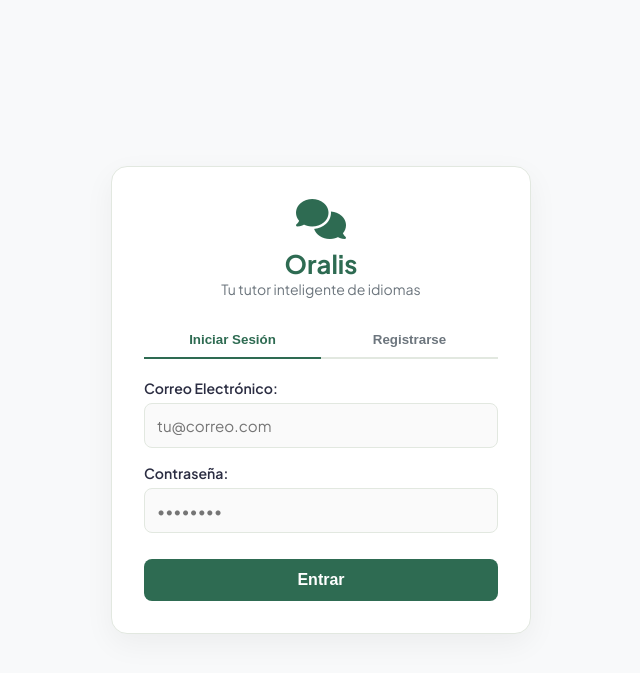
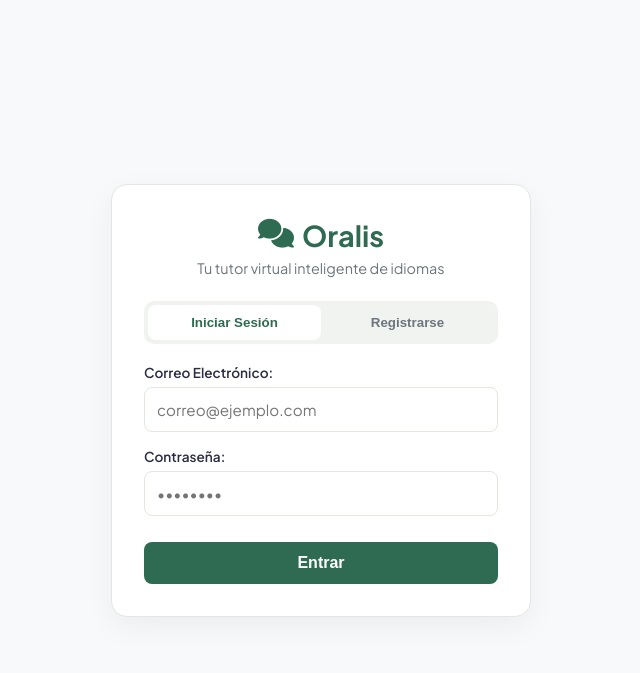
Before and after one commit to pathercab-cmyk/Oralis, a Flask app: page /login in a window 1280 px wide. Shown: the top 673 px of the page, without its empty margins (319-959 px from the left). Run offline with Flask 3, Linux system fonts and the light colour scheme.

Commit message:
Update login.html

```diff
--- a/templates/login.html
+++ b/templates/login.html
@@ -3,7 +3,7 @@
 <head>
     <meta charset="UTF-8">
     <meta name="viewport" content="width=device-width, initial-scale=1.0">
-    <title>Oralis - Acceso</title>
+    <title>Oralis - Iniciar Sesión / Registro</title>
     <link href="https://fonts.googleapis.com/css2?family=Plus+Jakarta+Sans:wght@400;500;600;700&display=swap" rel="stylesheet">
     <link rel="stylesheet" href="https://cdnjs.cloudflare.com/ajax/libs/font-awesome/6.4.0/css/all.min.css">
     <style>
@@ -16,123 +16,118 @@
         }
 
         * { box-sizing: border-box; margin: 0; padding: 0; }
-        body { font-family: 'Plus Jakarta Sans', sans-serif; background: var(--bg-main); color: var(--text-dark); display: flex; align-items: center; justify-content: center; min-height: 100vh; padding: 20px; }
+        body { font-family: 'Plus Jakarta Sans', sans-serif; background-color: var(--bg-main); color: var(--text-dark); display: flex; align-items: center; justify-content: center; min-height: 100vh; padding: 20px; }
 
-        .auth-card { background: var(--card-bg); width: 100%; max-width: 420px; padding: 32px; border-radius: 16px; border: 1px solid var(--border-color); box-shadow: 0 10px 30px rgba(0,0,0,0.05); }
+        .auth-container { background: var(--card-bg); width: 100%; max-width: 420px; padding: 32px; border-radius: 16px; border: 1px solid var(--border-color); box-shadow: 0 10px 30px rgba(0,0,0,0.05); }
         .auth-header { text-align: center; margin-bottom: 24px; }
-        .auth-header i { font-size: 2.5rem; color: var(--primary-color); margin-bottom: 8px; }
-        .auth-header h2 { font-size: 1.6rem; color: var(--primary-color); }
+        .auth-header h1 { color: var(--primary-color); font-size: 1.8rem; display: flex; align-items: center; justify-content: center; gap: 8px; }
+        .auth-header p { font-size: 0.9rem; color: #6C757D; margin-top: 6px; }
 
-        .auth-tabs { display: flex; margin-bottom: 20px; border-bottom: 2px solid var(--border-color); }
-        .auth-tab-btn { flex: 1; padding: 10px; background: none; border: none; font-weight: 600; cursor: pointer; color: #6C757D; border-bottom: 2px solid transparent; margin-bottom: -2px; }
-        .auth-tab-btn.active { color: var(--primary-color); border-bottom-color: var(--primary-color); }
+        .auth-tabs { display: flex; background: #F1F3F0; padding: 4px; border-radius: 10px; margin-bottom: 20px; }
+        .auth-tab-btn { flex: 1; border: none; padding: 10px; border-radius: 8px; font-weight: 600; cursor: pointer; background: transparent; color: #6C757D; transition: all 0.2s; }
+        .auth-tab-btn.active { background: var(--card-bg); color: var(--primary-color); shadow: 0 2px 5px rgba(0,0,0,0.05); }
 
         .form-group { margin-bottom: 16px; display: flex; flex-direction: column; gap: 6px; }
-        .form-group label { font-size: 0.88rem; font-weight: 600; }
-        .form-group input { padding: 12px; border: 1px solid var(--border-color); border-radius: 8px; font-size: 0.95rem; font-family: inherit; background: #FAFAFA; }
-        .form-group input:focus { outline: none; border-color: var(--primary-color); background: #FFF; }
+        .form-group label { font-size: 0.85rem; font-weight: 600; }
+        .form-group input { padding: 12px; border: 1px solid var(--border-color); border-radius: 8px; font-size: 0.95rem; font-family: inherit; }
+        .form-group input:focus { outline: none; border-color: var(--primary-color); }
 
-        .btn-submit { width: 100%; padding: 12px; background: var(--primary-color); color: #FFF; border: none; border-radius: 8px; font-weight: 600; font-size: 1rem; cursor: pointer; transition: background 0.2s; margin-top: 10px; }
-        .btn-submit:hover { background: #235440; }
+        .btn-submit { background: var(--primary-color); color: white; border: none; width: 100%; padding: 12px; border-radius: 8px; font-weight: 700; font-size: 1rem; cursor: pointer; transition: opacity 0.2s; margin-top: 10px; }
+        .btn-submit:hover { opacity: 0.9; }
 
-        .error-msg { background: #F8D7DA; color: #721C24; padding: 10px; border-radius: 8px; font-size: 0.85rem; margin-bottom: 16px; display: none; }
+        .alert-message { padding: 10px; border-radius: 8px; font-size: 0.85rem; margin-bottom: 16px; text-align: center; display: none; }
+        .alert-error { background: #F8D7DA; color: #721C24; border: 1px solid #F5C6CB; }
+        .alert-success { background: #D4EDDA; color: #155724; border: 1px solid #C3E6CB; }
         .hidden { display: none !important; }
     </style>
 </head>
 <body>
 
-    <div class="auth-card">
+    <div class="auth-container">
         <div class="auth-header">
-            <i class="fa-solid fa-comments"></i>
-            <h2>Oralis</h2>
-            <p style="font-size: 0.88rem; color: #6C757D;">Tu tutor inteligente de idiomas</p>
+            <h1><i class="fa-solid fa-comments"></i> Oralis</h1>
+            <p>Tu tutor virtual inteligente de idiomas</p>
         </div>
 
         <div class="auth-tabs">
-            <button class="auth-tab-btn active" onclick="cambiarTabAuth('login')">Iniciar Sesión</button>
-            <button class="auth-tab-btn" onclick="cambiarTabAuth('register')">Registrarse</button>
+            <button class="auth-tab-btn active" onclick="setMode('login')">Iniciar Sesión</button>
+            <button class="auth-tab-btn" onclick="setMode('register')">Registrarse</button>
         </div>
 
-        <div id="error-alert" class="error-msg"></div>
+        <div id="alert-box" class="alert-message"></div>
 
-        <!-- FORMULARIO DE INICIO DE SESIÓN -->
-        <form id="form-login" onsubmit="procesarAuth(event, 'login')">
+        <form id="auth-form" onsubmit="procesarAuth(event)">
+            <div id="field-nombre" class="form-group hidden">
+                <label for="input-nombre">Nombre Completo:</label>
+                <input type="text" id="input-nombre" placeholder="Ej: María García">
+            </div>
+
             <div class="form-group">
-                <label for="login-email">Correo Electrónico:</label>
-                <input type="email" id="login-email" required placeholder="tu@correo.com">
+                <label for="input-email">Correo Electrónico:</label>
+                <input type="email" id="input-email" required placeholder="correo@ejemplo.com">
             </div>
+
             <div class="form-group">
-                <label for="login-pass">Contraseña:</label>
-                <input type="password" id="login-pass" required placeholder="••••••••">
+                <label for="input-password">Contraseña:</label>
+                <input type="password" id="input-password" required placeholder="••••••••">
             </div>
-            <button type="submit" class="btn-submit">Entrar</button>
-        </form>
 
-        <!-- FORMULARIO DE REGISTRO -->
-        <form id="form-register" class="hidden" onsubmit="procesarAuth(event, 'register')">
-            <div class="form-group">
-                <label for="reg-nombre">¿Cómo quieres que te llame Oralis?:</label>
-                <input type="text" id="reg-nombre" required placeholder="Ej: Carlos">
-            </div>
-            <div class="form-group">
-                <label for="reg-email">Correo Electrónico:</label>
-                <input type="email" id="reg-email" required placeholder="tu@correo.com">
-            </div>
-            <div class="form-group">
-                <label for="reg-pass">Contraseña:</label>
-                <input type="password" id="reg-pass" required placeholder="••••••••">
-            </div>
-            <button type="submit" class="btn-submit">Crear Cuenta</button>
+            <button type="submit" id="btn-text" class="btn-submit">Entrar</button>
         </form>
     </div>
 
     <script>
-        function cambiarTabAuth(tab) {
-            const errorDiv = document.getElementById('error-alert');
-            errorDiv.style.display = 'none';
+        let currentAction = 'login';
 
-            document.querySelectorAll('.auth-tab-btn').forEach(btn => btn.classList.remove('active'));
+        function setMode(mode) {
+            currentAction = mode;
+            const tabs = document.querySelectorAll('.auth-tab-btn');
+            tabs[0].classList.toggle('active', mode === 'login');
+            tabs[1].classList.toggle('active', mode === 'register');
 
-            if (tab === 'login') {
-                document.querySelectorAll('.auth-tab-btn')[0].classList.add('active');
-                document.getElementById('form-login').classList.remove('hidden');
-                document.getElementById('form-register').classList.add('hidden');
-            } else {
-                document.querySelectorAll('.auth-tab-btn')[1].classList.add('active');
-                document.getElementById('form-login').classList.add('hidden');
-                document.getElementById('form-register').classList.remove('hidden');
-            }
+            document.getElementById('field-nombre').classList.toggle('hidden', mode === 'login');
+            document.getElementById('btn-text').innerText = mode === 'login' ? 'Entrar' : 'Crear Cuenta';
+            ocultarAlerta();
         }
 
-        async function procesarAuth(event, action) {
+        function mostrarAlerta(msg, esError = true) {
+            const box = document.getElementById('alert-box');
+            box.className = `alert-message ${esError ? 'alert-error' : 'alert-success'}`;
+            box.innerText = msg;
+            box.style.display = 'block';
+        }
+
+        function ocultarAlerta() {
+            document.getElementById('alert-box').style.display = 'none';
+        }
+
+        async function procesarAuth(event) {
             event.preventDefault();
-            const errorDiv = document.getElementById('error-alert');
-            errorDiv.style.display = 'none';
+            ocultarAlerta();
 
-            let payload = { action };
+            const email = document.getElementById('input-email').value;
+            const password = document.getElementById('input-password').value;
+            const nombre = document.getElementById('input-nombre').value;
 
-            if (action === 'login') {
-                payload.email = document.getElementById('login-email').value;
-                payload.password = document.getElementById('login-pass').value;
-            } else {
-                payload.nombre = document.getElementById('reg-nombre').value;
-                payload.email = document.getElementById('reg-email').value;
-                payload.password = document.getElementById('reg-pass').value;
-            }
+            const payload = { action: currentAction, email, password, nombre };
 
-            const res = await fetch('/login', {
-                method: 'POST',
-                headers: { 'Content-Type': 'application/json' },
-                body: JSON.stringify(payload)
-            });
+            try {
+                const res = await fetch('/login', {
+                    method: 'POST',
+                    headers: {'Content-Type': 'application/json'},
+                    body: JSON.stringify(payload)
+                });
 
-            const data = await res.json();
+                const data = await res.json();
 
-            if (res.ok && data.status === 'ok') {
-                window.location.href = '/';
-            } else {
-                errorDiv.innerText = data.message || 'Ocurrió un error al procesar la solicitud.';
-                errorDiv.style.display = 'block';
+                if (res.ok) {
+                    mostrarAlerta(data.message, false);
+                    setTimeout(() => window.location.href = '/', 800);
+                } else {
+                    mostrarAlerta(data.message || 'Error en la solicitud.');
+                }
+            } catch (err) {
+                mostrarAlerta('Error de conexión con el servidor.');
             }
         }
     </script>
```
